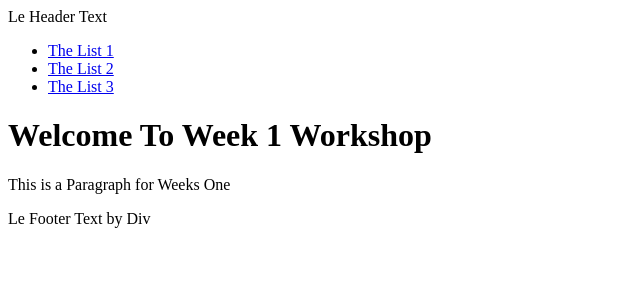
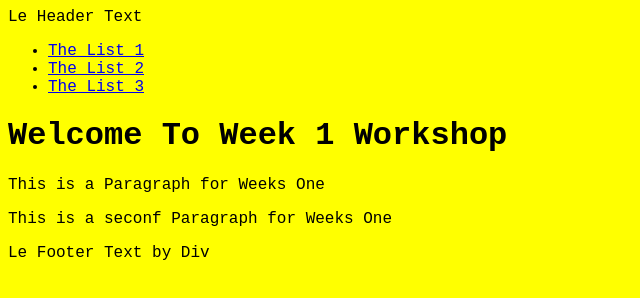
Before and after one commit to DBprassan12/3403_workshops, a plain HTML site: page Week1/wevde_2023_Div/index.html in a window 1280 px wide. Shown: the whole page, without its empty margins (0-640 px from the left). Drawn offline with Linux system fonts and the light colour scheme.

Commit message:
Week1 Basic Html colours

```diff
--- a/Week1/wevde_2023_Div/index.html
+++ b/Week1/wevde_2023_Div/index.html
@@ -8,10 +8,19 @@
 
 <head> Le Header Text </head>
 
+<style>
+
+body{
+    background-color: yellow ;
+    font-family: 'Courier New', Courier, monospace;
+}
+</style>
+
+<!-- make yellow -->
+
 <meta charset="UTF-8">
 <meta name="description" content="WEEK ONE DEMO FOR CITS3403 BY TOM SMOKER ">
 <meta name="author" content="DIV">
-<meta name="viewport" content="width=device-width, initial-scale=1.0">
 
 <nav>
 
@@ -22,16 +31,18 @@
       </ul>
 </nav>
 
+
+
 <body>
 
     <h1> Welcome To Week 1 Workshop </h1>
     <p> This is a Paragraph for Weeks One </p>
+    <p> This is a seconf Paragraph for Weeks One </p>
+
 
 </body>
 
 
 <footer> Le Footer Text by Div  </footer>
 
-
-
 </html>
```
